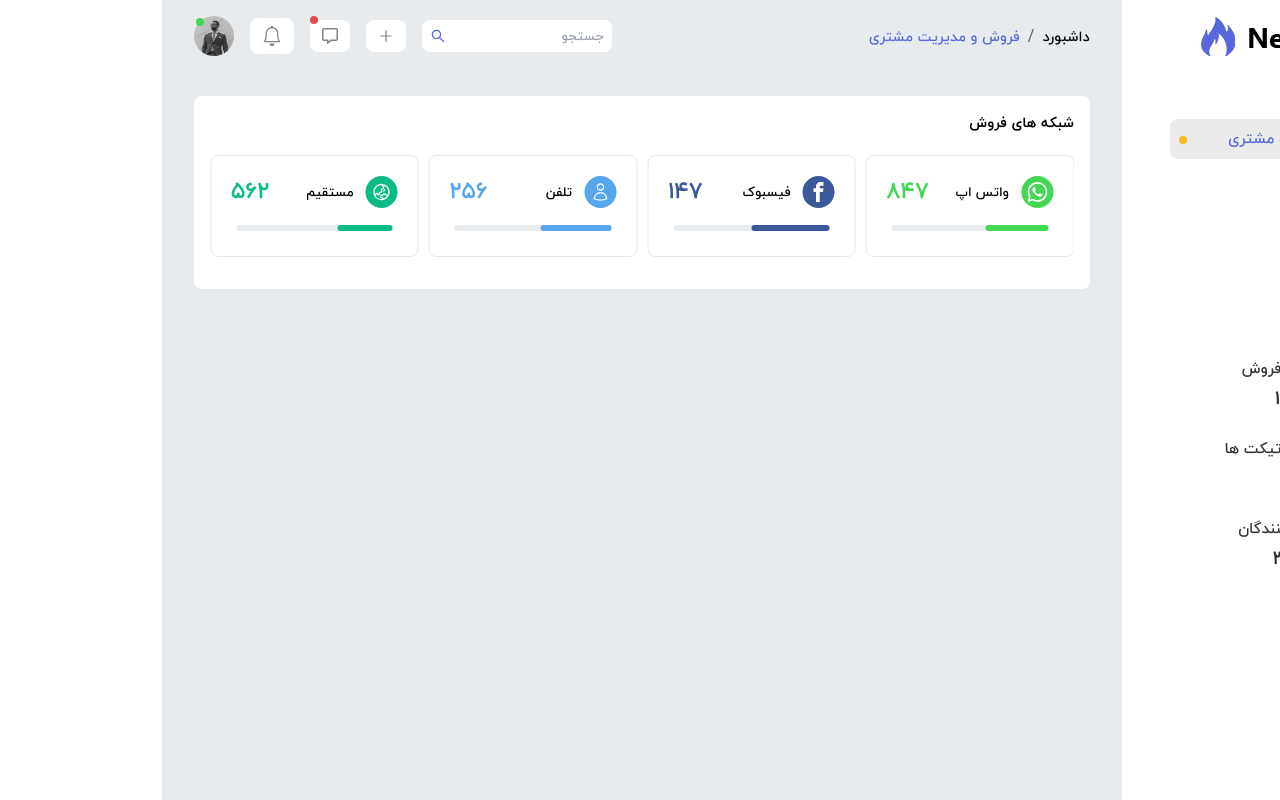
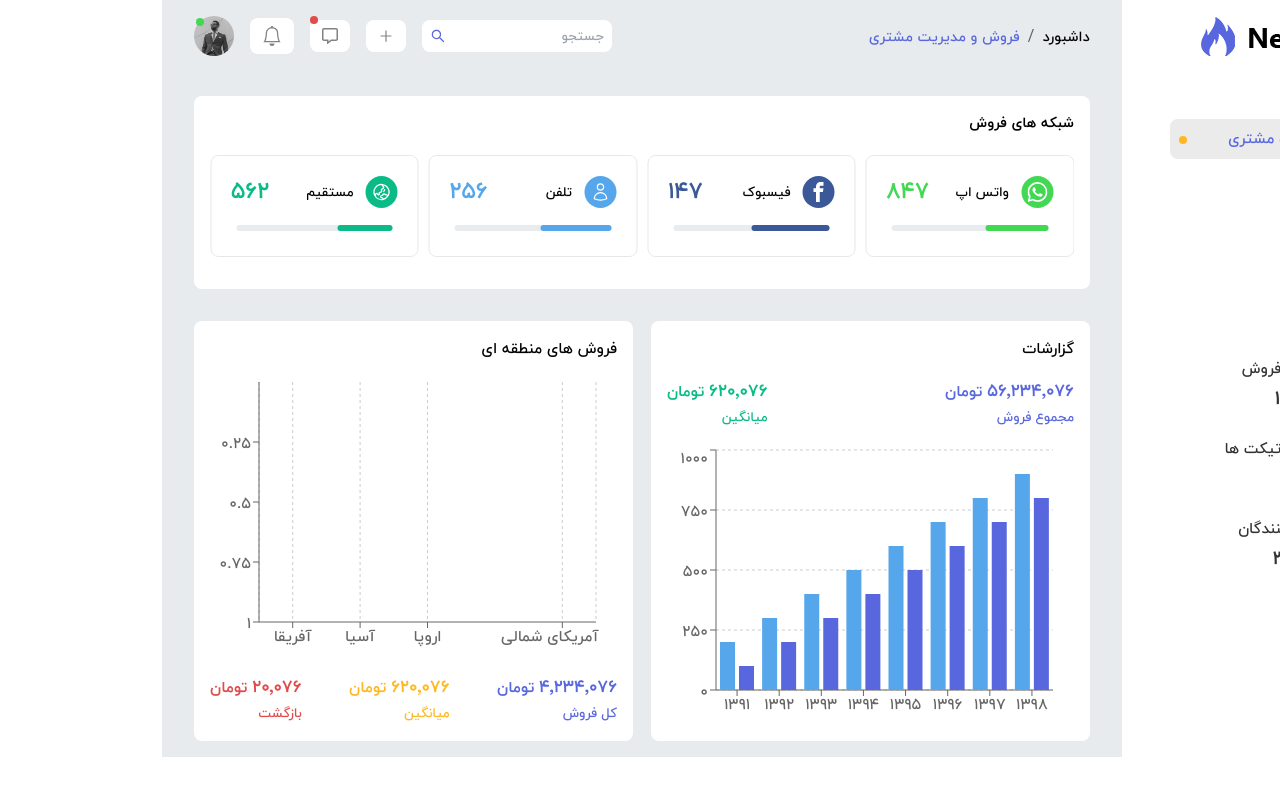
Before and after one commit to mohammad-zeynaly/adminPanel, a React (Vite) app: page / in a window 1280 px wide. Built offline with nearby package versions, Linux system fonts and the light colour scheme.

Commit message:
adminPanel Project

```diff
--- a/src/App.jsx
+++ b/src/App.jsx
@@ -51,7 +51,7 @@ function App() {
         <div className="container">
           <div className="flex items-center">
             <Sidebar />
-            <div className="lg:pr-80 w-full h-screen">{routers}</div>
+            <div className="lg:pr-80 w-full">{routers}</div>
           </div>
         </div>
       </div>
--- /dev/null
+++ b/src/components/ChartBar/ChartBar.jsx
@@ -0,0 +1,14 @@
+import ReportsChart from "../ReportsChart/ReportsChart"
+import SalesChart from "../SalesChart/SalesChart"
+function ChartBar() {
+  return (
+    <section className="mt-8">
+      <div className="flex flex-col lg:flex-row justify-between items-center">
+        <ReportsChart />
+        <SalesChart />
+      </div>
+    </section>
+  );
+}
+
+export default ChartBar;
--- /dev/null
+++ b/src/components/ReportsChart/ReportsChart.jsx
@@ -0,0 +1,116 @@
+import {
+  BarChart,
+  CartesianGrid,
+  YAxis,
+  XAxis,
+  Bar,
+  Tooltip,
+  ResponsiveContainer,
+} from "recharts";
+import useNumberPersian from "../../hooks/useNumberPersian";
+
+const data = [
+  {
+    name: "1391",
+    uv: 100,
+    pv: 200,
+  },
+  {
+    name: "1392",
+    uv: 200,
+    pv: 300,
+  },
+  {
+    name: "1393",
+    uv: 300,
+    pv: 400,
+  },
+  {
+    name: "1394",
+    uv: 400,
+    pv: 500,
+  },
+  {
+    name: "1395",
+    uv: 500,
+    pv: 600,
+  },
+  {
+    name: "1396",
+    uv: 600,
+    pv: 700,
+  },
+  {
+    name: "1397",
+    uv: 700,
+    pv: 800,
+  },
+  {
+    name: "1398",
+    uv: 800,
+    pv: 900,
+  },
+];
+
+function Reports() {
+  const getLabel = (value, name) => {
+    if (name === "pv") {
+      return `مجموع فروش: ${value}`;
+    } else {
+      return `میانگین: ${value}`;
+    }
+  };
+
+  return (
+    <div className="w-full lg:w-[49%] mb-4">
+      <div className="bg-white rounded-lg p-4 w-full">
+        <h5>گزارشات </h5>
+        <div className="flex flex-col sm:flex-row sm:items-center justify-between mt-4">
+          <div className="text-primary">
+            <h6 className="text-lg font-iranYekanBold">
+              {useNumberPersian(56234076)}
+              <span className="text-base">  تومان  </span>
+
+            </h6>
+            <span className="text-sm"> مجموع فروش </span>
+          </div>
+          <div className="text-secondary mt-3 sm:mt-0">
+            <h6 className="text-lg font-iranYekanBold">
+              {useNumberPersian(620076)}
+              <span className="text-base">  تومان  </span>
+            </h6>
+            <span className="text-sm"> میانگین </span>
+          </div>
+        </div>
+        <div className="flex justify-center sm:mt-4 mr-4 w-full">
+          <ResponsiveContainer width="100%" height={280}>
+            <BarChart
+              className="flex justify-center"
+              data={data}
+              barSize={15}
+              style={{ direction: "ltr" }}
+            >
+              <CartesianGrid strokeDasharray="3 3" vertical={false} />
+              <XAxis dataKey="name" />
+              <YAxis className="mr-8" />
+              <Tooltip formatter={(value, name) => [getLabel(value, name)]} />
+
+              <Bar
+                dataKey="pv"
+                fill="#55A6EB"
+                label={({ value }) => getLabel(value, "pv")}
+              />
+              <Bar
+                dataKey="uv"
+                fill="#5867DD"
+                label={({ value }) => getLabel(value, "uv")}
+              />
+            </BarChart>
+          </ResponsiveContainer>
+        </div>
+      </div>
+    </div>
+  );
+}
+
+export default Reports;
--- /dev/null
+++ b/src/components/SalesChart/SalesChart.jsx
@@ -0,0 +1,98 @@
+import {
+  BarChart,
+  CartesianGrid,
+  YAxis,
+  XAxis,
+  Bar,
+  Tooltip,
+  ResponsiveContainer,
+} from "recharts";
+import useNumberPersian from "../../hooks/useNumberPersian";
+
+const data = [
+  {
+    name: "آفریقا",
+    uv: 100,
+  },
+  {
+    name: "آسیا",
+    uv: 200,
+  },
+  {
+    name: "اروپا",
+    uv: 300,
+  },
+  {
+    name: "آمریکای لاتین",
+    uv: 400,
+  },
+  {
+    name: "آمریکای شمالی",
+    uv: 500,
+  },
+];
+
+function SalesChart() {
+  const getLabel = (value, name) => {
+    if (name === "uv") {
+      return ` جمعیت: ${value}`;
+    }
+  };
+
+  return (
+    <div className="w-full lg:w-[49%] mb-4">
+      <div className="bg-white rounded-lg p-4 w-full">
+        <h5> فروش های منطقه ای </h5>
+
+        <div className="flex justify-center sm:mt-4 mr-4 w-full">
+          <ResponsiveContainer width="100%" height={280}>
+            <BarChart
+              className="flex justify-center"
+              data={data}
+              barSize={15}
+              style={{ direction: "ltr" }}
+              layout="vertical" // اینجا تغییر داده شده است
+            >
+              <CartesianGrid strokeDasharray="3 3" horizontal={false}  />
+              <XAxis dataKey="name" />
+              <YAxis className="mr-8" />
+              <Tooltip formatter={(value, name) => [getLabel(value, name)]} />
+
+              <Bar
+                dataKey="uv"
+                fill="#1B35FE"
+                label={({ value }) => getLabel(value, "uv")}
+              />
+            </BarChart>
+          </ResponsiveContainer>
+        </div>
+        <div className="flex flex-col sm:flex-row sm:items-center justify-between mt-4">
+          <div className="text-primary">
+            <h6 className=" text-lg font-iranYekanBold">
+              {useNumberPersian(4_234_076)}
+              <span className="text-base">  تومان  </span>
+            </h6>
+            <span className=" text-sm"> کل فروش </span>
+          </div>
+          <div className="text-[#ffb822]">
+            <h6 className=" text-lg font-iranYekanBold font-black">
+              {useNumberPersian(620_076)}
+              <span className="text-base">  تومان  </span>
+
+            </h6>
+            <span className=" text-sm">  میانگین </span>
+          </div>
+          <div className="text-[#e04b4b]">
+            <h6 className="text-lg font-iranYekanBold">
+              {useNumberPersian(20_076)}
+              <span className="text-base">  تومان  </span>
+            </h6>
+            <span className="text-sm">  بازگشت </span>
+          </div>
+        </div>
+      </div>
+    </div>
+  );
+}
+
+export default SalesChart;
--- /dev/null
+++ b/src/hooks/useNumberPersian.js
@@ -0,0 +1,9 @@
+function useNumberPersian (numberData) {
+
+    const persianNumber = new Intl.NumberFormat("fa")
+    const convertToPersianNumber = persianNumber.format(numberData)
+
+    return[convertToPersianNumber]
+}
+
+export default useNumberPersian;
--- a/src/pages/Sale/Sale.jsx
+++ b/src/pages/Sale/Sale.jsx
@@ -1,12 +1,13 @@
 import Topbar from "../../components/Topbar/Topbar";
 import StatisticsSlider from "../../components/StatisticsSlider/StatisticsSlider"
-
+import ChartBar from "../../components/ChartBar/ChartBar"
 function Sale() {
   return (
     <div className="w-full">
       <Topbar BreadcrumbTitle="فروش و مدیریت مشتری" BreadcrumbLink="/" />
       <div className="container">
         <StatisticsSlider />
+        <ChartBar />
       </div>
     </div>
   );
--- a/src/styles/app.css
+++ b/src/styles/app.css
@@ -64,6 +64,10 @@
   transform: translateZ(0);
   z-index: 45;
 }
+
+/* .recharts-tooltip-cursor {
+  fill: none;
+} */
 
 /*
     ! tailwindcss v3.3.2 | MIT License | https://tailwindcss.com
@@ -716,6 +720,10 @@ video {
   margin-right: 1rem;
 }
 
+.mr-8 {
+  margin-right: 2rem;
+}
+
 .mt-1 {
   margin-top: 0.25rem;
 }
@@ -738,6 +746,14 @@ video {
 
 .mt-6 {
   margin-top: 1.5rem;
+}
+
+.mt-8 {
+  margin-top: 2rem;
+}
+
+.ml-2 {
+  margin-left: 0.5rem;
 }
 
 .block {
@@ -784,10 +800,6 @@ video {
   height: 2rem;
 }
 
-.h-screen {
-  height: 100vh;
-}
-
 .w-11 {
   width: 2.75rem;
 }
@@ -826,6 +838,10 @@ video {
 
 .grid-cols-2 {
   grid-template-columns: repeat(2, minmax(0, 1fr));
+}
+
+.flex-row {
+  flex-direction: row;
 }
 
 .flex-col {
@@ -878,6 +894,16 @@ video {
   background-color: rgb(10 187 135 / var(--tw-bg-opacity));
 }
 
+.bg-\[\#3b5998\] {
+  --tw-bg-opacity: 1;
+  background-color: rgb(59 89 152 / var(--tw-bg-opacity));
+}
+
+.bg-\[\#3f729b\] {
+  --tw-bg-opacity: 1;
+  background-color: rgb(63 114 155 / var(--tw-bg-opacity));
+}
+
 .bg-\[\#43d854\] {
   --tw-bg-opacity: 1;
   background-color: rgb(67 216 84 / var(--tw-bg-opacity));
@@ -923,6 +949,11 @@ video {
   background-color: rgb(243 198 198 / var(--tw-bg-opacity));
 }
 
+.bg-\[\#FF3D00\] {
+  --tw-bg-opacity: 1;
+  background-color: rgb(255 61 0 / var(--tw-bg-opacity));
+}
+
 .bg-\[\#FFEABC\] {
   --tw-bg-opacity: 1;
   background-color: rgb(255 234 188 / var(--tw-bg-opacity));
@@ -954,33 +985,6 @@ video {
 .bg-white {
   --tw-bg-opacity: 1;
   background-color: rgb(255 255 255 / var(--tw-bg-opacity));
-}
-
-.bg-\[\$\{\}\] {
-  background-color: ${};
-}
-
-.bg-\[FF3D00\] {
-  background-color: FF3D00;
-}
-
-.bg-\[\#FF3D00\] {
-  --tw-bg-opacity: 1;
-  background-color: rgb(255 61 0 / var(--tw-bg-opacity));
-}
-
-.bg-\[\#3f729b\] {
-  --tw-bg-opacity: 1;
-  background-color: rgb(63 114 155 / var(--tw-bg-opacity));
-}
-
-.bg-\[3b5998\] {
-  background-color: 3b5998;
-}
-
-.bg-\[\#3b5998\] {
-  --tw-bg-opacity: 1;
-  background-color: rgb(59 89 152 / var(--tw-bg-opacity));
 }
 
 .bg-\[url\(\'\.\/assets\/images\/messageBg\.png\'\)\] {
@@ -1114,9 +1118,19 @@ video {
   line-height: 1.25rem;
 }
 
+.text-xl {
+  font-size: 1.25rem;
+  line-height: 1.75rem;
+}
+
 .text-\[\#0077b5\] {
   --tw-text-opacity: 1;
   color: rgb(0 119 181 / var(--tw-text-opacity));
+}
+
+.text-\[\#0abb87\] {
+  --tw-text-opacity: 1;
+  color: rgb(10 187 135 / var(--tw-text-opacity));
 }
 
 .text-\[\#323232\] {
@@ -1129,9 +1143,24 @@ video {
   color: rgb(55 142 208 / var(--tw-text-opacity));
 }
 
+.text-\[\#3b5998\] {
+  --tw-text-opacity: 1;
+  color: rgb(59 89 152 / var(--tw-text-opacity));
+}
+
+.text-\[\#3f729b\] {
+  --tw-text-opacity: 1;
+  color: rgb(63 114 155 / var(--tw-text-opacity));
+}
+
 .text-\[\#43d854\] {
   --tw-text-opacity: 1;
   color: rgb(67 216 84 / var(--tw-text-opacity));
+}
+
+.text-\[\#55a6eb\] {
+  --tw-text-opacity: 1;
+  color: rgb(85 166 235 / var(--tw-text-opacity));
 }
 
 .text-\[\#6C757D\] {
@@ -1149,6 +1178,11 @@ video {
   color: rgb(130 130 130 / var(--tw-text-opacity));
 }
 
+.text-\[\#FF3D00\] {
+  --tw-text-opacity: 1;
+  color: rgb(255 61 0 / var(--tw-text-opacity));
+}
+
 .text-\[\#FFBA27\] {
   --tw-text-opacity: 1;
   color: rgb(255 186 39 / var(--tw-text-opacity));
@@ -1162,6 +1196,11 @@ video {
 .text-\[\#e04b4b\] {
   --tw-text-opacity: 1;
   color: rgb(224 75 75 / var(--tw-text-opacity));
+}
+
+.text-\[\#ffb822\] {
+  --tw-text-opacity: 1;
+  color: rgb(255 184 34 / var(--tw-text-opacity));
 }
 
 .text-\[rgba\(255\2c 255\2c 255\2c 0\.7\)\] {
@@ -1178,51 +1217,14 @@ video {
   color: rgb(88 103 221 / var(--tw-text-opacity));
 }
 
-.text-white {
-  --tw-text-opacity: 1;
-  color: rgb(255 255 255 / var(--tw-text-opacity));
-}
-
-.text-\[\] {
-  color: ;
-}
-
-.text-\[\$\{\}\] {
-  color: ${};
-}
-
-.text-\[e04b4b\] {
-  color: e04b4b;
-}
-
-.text-\[\#0abb87\] {
+.text-secondary {
   --tw-text-opacity: 1;
   color: rgb(10 187 135 / var(--tw-text-opacity));
 }
 
-.text-\[\#55a6eb\] {
+.text-white {
   --tw-text-opacity: 1;
-  color: rgb(85 166 235 / var(--tw-text-opacity));
-}
-
-.text-\[\#3b5998\] {
-  --tw-text-opacity: 1;
-  color: rgb(59 89 152 / var(--tw-text-opacity));
-}
-
-.text-\[\#3f729b\] {
-  --tw-text-opacity: 1;
-  color: rgb(63 114 155 / var(--tw-text-opacity));
-}
-
-.text-\[\#FF3D00\] {
-  --tw-text-opacity: 1;
-  color: rgb(255 61 0 / var(--tw-text-opacity));
-}
-
-.text-\[\#ffb822\] {
-  --tw-text-opacity: 1;
-  color: rgb(255 184 34 / var(--tw-text-opacity));
+  color: rgb(255 255 255 / var(--tw-text-opacity));
 }
 
 .transition-all {
@@ -1294,12 +1296,32 @@ video {
     margin-left: 1rem;
   }
 
+  .sm\:mr-4 {
+    margin-right: 1rem;
+  }
+
+  .sm\:mt-0 {
+    margin-top: 0px;
+  }
+
+  .sm\:mt-4 {
+    margin-top: 1rem;
+  }
+
   .sm\:block {
     display: block;
   }
 
   .sm\:w-80 {
     width: 20rem;
+  }
+
+  .sm\:flex-row {
+    flex-direction: row;
+  }
+
+  .sm\:items-center {
+    align-items: center;
   }
 
   .sm\:p-8 {
@@ -1341,8 +1363,20 @@ video {
     display: none;
   }
 
+  .lg\:w-1\/2 {
+    width: 50%;
+  }
+
   .lg\:w-72 {
     width: 18rem;
+  }
+
+  .lg\:w-\[49\%\] {
+    width: 49%;
+  }
+
+  .lg\:flex-row {
+    flex-direction: row;
   }
 
   .lg\:items-center {
@@ -1355,6 +1389,11 @@ video {
 
   .lg\:text-2sm {
     font-size: 15px;
+  }
+
+  .lg\:text-xl {
+    font-size: 1.25rem;
+    line-height: 1.75rem;
   }
 }
 
@@ -1371,22 +1410,34 @@ video {
   border-radius: 0.5rem;
 }
 
-.\[\&\:\:-webkit-progress-value\]\:bg-\[blue\]::-webkit-progress-value {
+.\[\&\:\:-webkit-progress-value\]\:bg-\[\#0abb87\]::-webkit-progress-value {
   --tw-bg-opacity: 1;
-  background-color: rgb(0 0 255 / var(--tw-bg-opacity));
+  background-color: rgb(10 187 135 / var(--tw-bg-opacity));
 }
 
-.\[\&\:\:-webkit-progress-value\]\:bg-\[\]::-webkit-progress-value {
-  background-color: ;
+.\[\&\:\:-webkit-progress-value\]\:bg-\[\#3b5998\]::-webkit-progress-value {
+  --tw-bg-opacity: 1;
+  background-color: rgb(59 89 152 / var(--tw-bg-opacity));
 }
 
-.\[\&\:\:-webkit-progress-value\]\:bg-\[\$\{\}\]::-webkit-progress-value {
-  background-color: ${};
+.\[\&\:\:-webkit-progress-value\]\:bg-\[\#3f729b\]::-webkit-progress-value {
+  --tw-bg-opacity: 1;
+  background-color: rgb(63 114 155 / var(--tw-bg-opacity));
 }
 
-.\[\&\:\:-webkit-progress-value\]\:bg-\[pink\]::-webkit-progress-value {
+.\[\&\:\:-webkit-progress-value\]\:bg-\[\#43d854\]::-webkit-progress-value {
   --tw-bg-opacity: 1;
-  background-color: rgb(255 192 203 / var(--tw-bg-opacity));
+  background-color: rgb(67 216 84 / var(--tw-bg-opacity));
+}
+
+.\[\&\:\:-webkit-progress-value\]\:bg-\[\#55a6eb\]::-webkit-progress-value {
+  --tw-bg-opacity: 1;
+  background-color: rgb(85 166 235 / var(--tw-bg-opacity));
+}
+
+.\[\&\:\:-webkit-progress-value\]\:bg-\[\#FF3D00\]::-webkit-progress-value {
+  --tw-bg-opacity: 1;
+  background-color: rgb(255 61 0 / var(--tw-bg-opacity));
 }
 
 .\[\&\:\:-webkit-progress-value\]\:bg-\[\#e04b4b\]::-webkit-progress-value {
@@ -1394,36 +1445,6 @@ video {
   background-color: rgb(224 75 75 / var(--tw-bg-opacity));
 }
 
-.\[\&\:\:-webkit-progress-value\]\:bg-\[\#0abb87\]::-webkit-progress-value {
-  --tw-bg-opacity: 1;
-  background-color: rgb(10 187 135 / var(--tw-bg-opacity));
-}
-
-.\[\&\:\:-webkit-progress-value\]\:bg-\[\#55a6eb\]::-webkit-progress-value {
-  --tw-bg-opacity: 1;
-  background-color: rgb(85 166 235 / var(--tw-bg-opacity));
-}
-
-.\[\&\:\:-webkit-progress-value\]\:bg-\[\#3b5998\]::-webkit-progress-value {
-  --tw-bg-opacity: 1;
-  background-color: rgb(59 89 152 / var(--tw-bg-opacity));
-}
-
-.\[\&\:\:-webkit-progress-value\]\:bg-\[\#43d854\]::-webkit-progress-value {
-  --tw-bg-opacity: 1;
-  background-color: rgb(67 216 84 / var(--tw-bg-opacity));
-}
-
-.\[\&\:\:-webkit-progress-value\]\:bg-\[\#3f729b\]::-webkit-progress-value {
-  --tw-bg-opacity: 1;
-  background-color: rgb(63 114 155 / var(--tw-bg-opacity));
-}
-
-.\[\&\:\:-webkit-progress-value\]\:bg-\[\#FF3D00\]::-webkit-progress-value {
-  --tw-bg-opacity: 1;
-  background-color: rgb(255 61 0 / var(--tw-bg-opacity));
-}
-
 .\[\&\:\:-webkit-progress-value\]\:bg-\[\#ffb822\]::-webkit-progress-value {
   --tw-bg-opacity: 1;
   background-color: rgb(255 184 34 / var(--tw-bg-opacity));
--- a/src/styles/custom.css
+++ b/src/styles/custom.css
@@ -30,3 +30,6 @@
   transform: translateZ(0);
   z-index: 45;
 }
+/* .recharts-tooltip-cursor {
+  fill: none;
+} */
--- a/tailwind.config.js
+++ b/tailwind.config.js
@@ -16,6 +16,7 @@ export default {
       },
       colors:{
         primary: "#5867DD",
+        secondary: "#0abb87",
       },
       fontSize: {
         "2sm" : "15px",
```
Also changed, not shown: src/allDatas.jsx (+24 -10 lines), src/components/StatisticsSlider/StatisticsSliderBox.jsx (+12 -8 lines).
